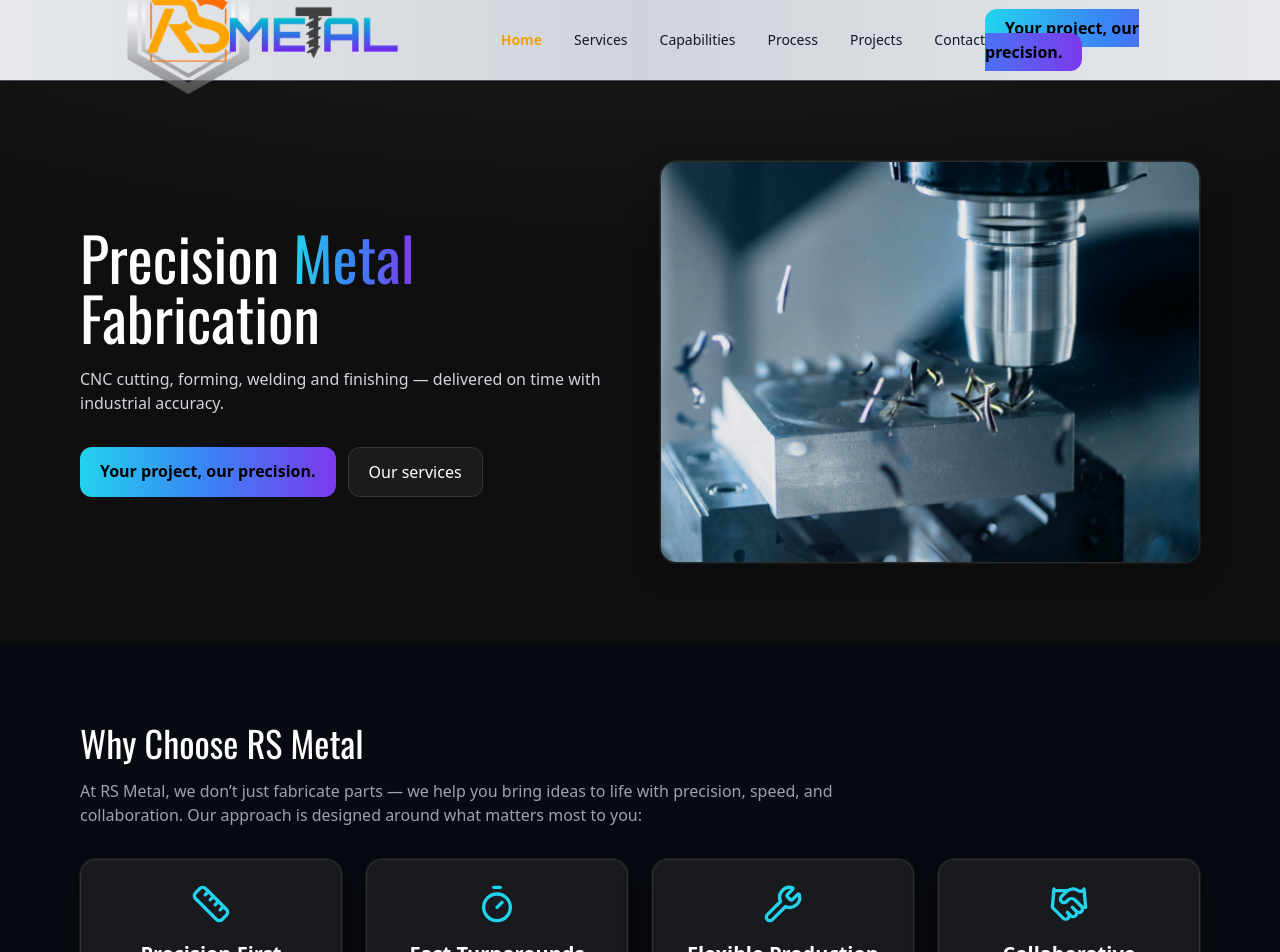
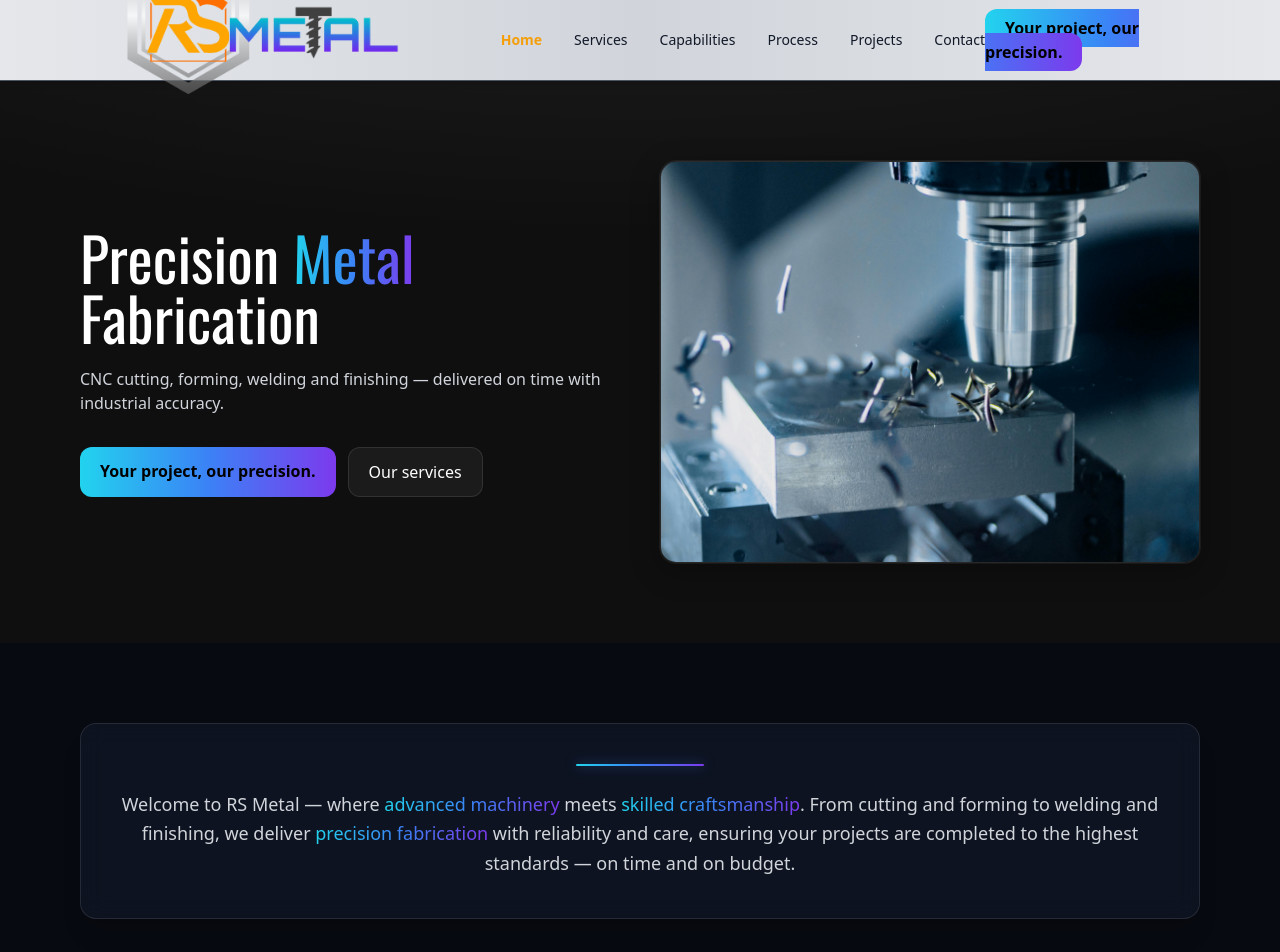
Before and after one commit to Ryouske16/rs-metal, a Next.js app: page / in a window 1280 px wide. Shown: the top 952 px of the page. Built offline with nearby package versions, Linux system fonts and the light colour scheme.

Commit message:
added intro para

```diff
--- a/app/page.tsx
+++ b/app/page.tsx
@@ -89,14 +89,32 @@ export default function Page() {
         </div>
       </section>
 
-      {/* ✅ Why Choose RS Metal */}
+      {/* ✅ Why Choose RS Metal with Intro Card */}
 <section className="py-20 bg-gray-950/50">
   <div className="max-w-6xl mx-auto px-4">
+    {/* Intro Card inside Why Choose */}
+    <div className="mb-12">
+      <div className="p-10 bg-gray-900/70 backdrop-blur-md rounded-2xl shadow-xl text-center border border-white/10">
+        {/* Gradient divider */}
+        <div className="h-[2px] w-32 mx-auto bg-gradient-to-r from-cyan-400 via-blue-500 to-violet-600 mb-6 rounded-full shadow-[0_0_12px_rgba(59,130,246,0.7)]"></div>
+
+        <p className="text-lg text-gray-300 leading-relaxed">
+          Welcome to RS Metal — where{" "}
+          <span className="gradient-text">advanced machinery</span> meets{" "}
+          <span className="gradient-text">skilled craftsmanship</span>. From cutting and forming to welding and finishing, we deliver{" "}
+          <span className="gradient-text">precision fabrication</span> with reliability and care, ensuring your projects are completed to the highest standards — on time and on budget.
+        </p>
+      </div>
+    </div>
+
+    {/* Why Choose Heading + Description */}
     <h2 className="text-3xl md:text-4xl font-oswald">Why Choose RS Metal</h2>
     <p className="mt-4 text-gray-400 max-w-3xl">
       At RS Metal, we don’t just fabricate parts — we help you bring ideas to life with precision, speed,
       and collaboration. Our approach is designed around what matters most to you:
     </p>
+
+    {/* Values Grid */}
     <div className="mt-8 grid md:grid-cols-2 lg:grid-cols-4 gap-6">
       {values.map((v) => (
         <div key={v.title} className="card p-6 text-center">
```
Lines whose indentation alone changed are shown as unchanged.
